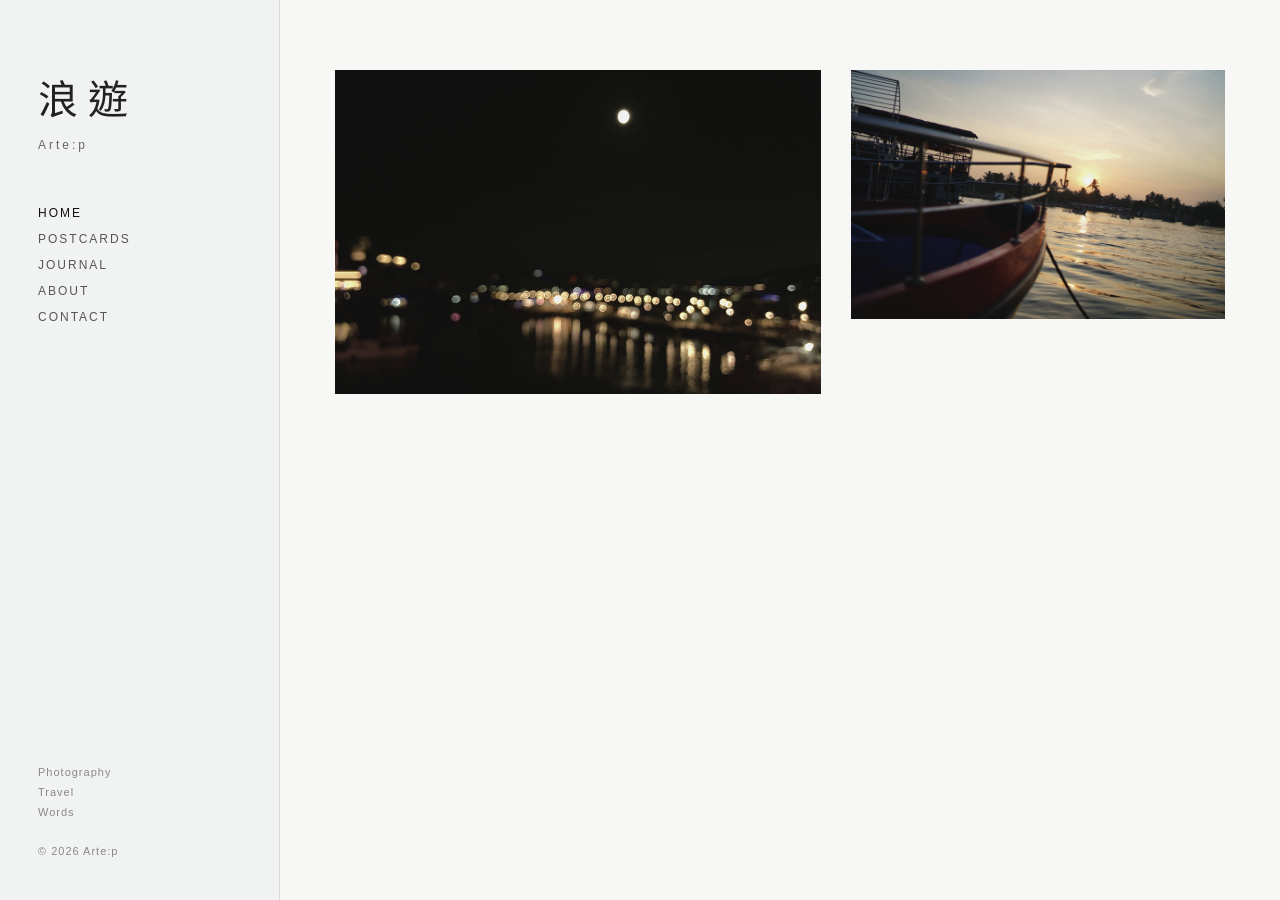
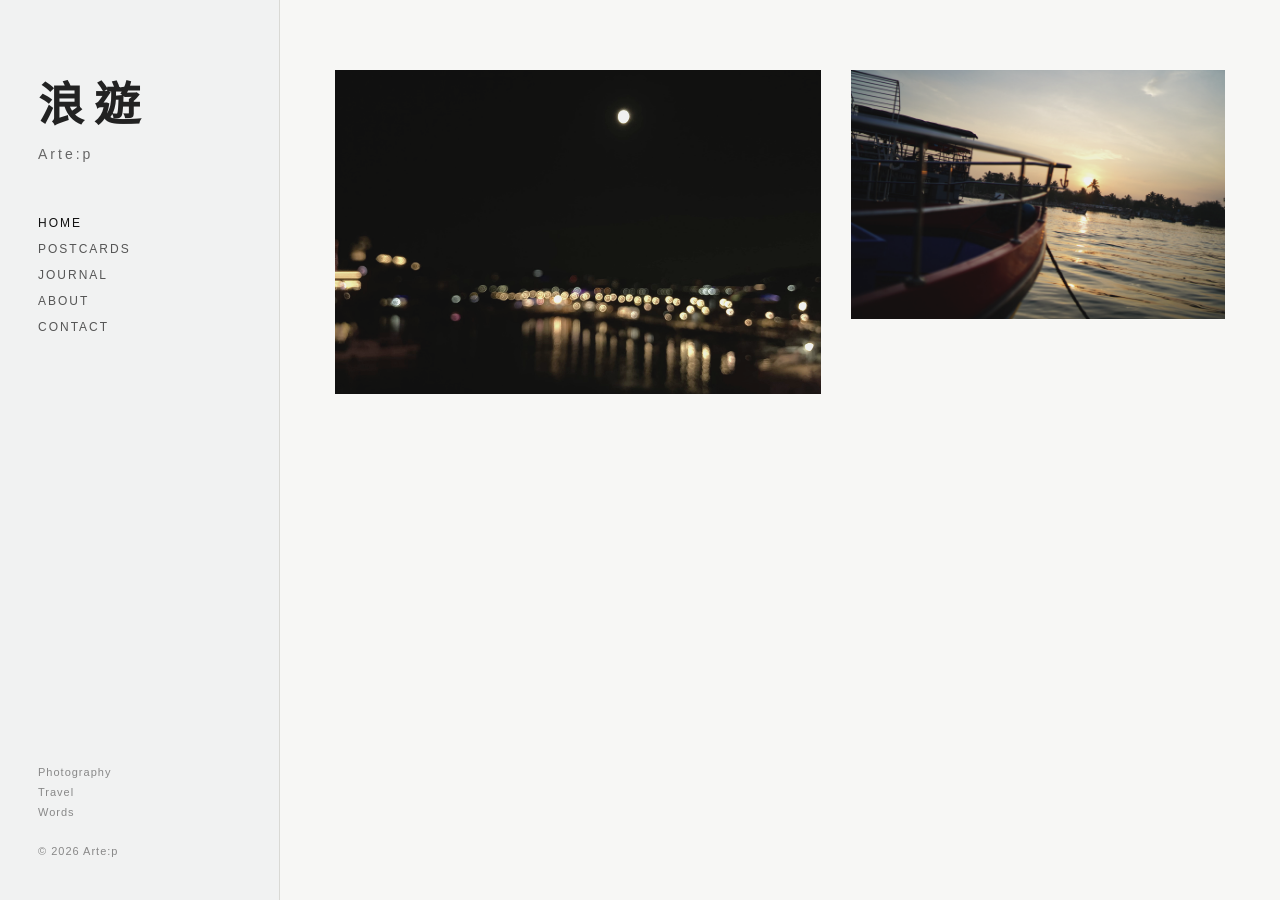
Before and after one commit to artep-wandering/artep-wandering.github.io, a Jekyll site: the page built from index.html, in a window 1280 px wide. Built offline with Jekyll 4.4.1, drawn with Linux system fonts in a browser that asks for light colours.

Commit message:
home_css_0.0.19

```diff
--- a/assets/css/home.css
+++ b/assets/css/home.css
@@ -44,14 +44,14 @@ body {
 }
 
 .brand-title {
-  font-size: 40px;
+  font-size: 46px;
   letter-spacing: 10px;
-  font-weight: 500;
+  font-weight: 600;
   margin-bottom: 12px;
 }
 
 .brand-author {
-  font-size: 12px;
+  font-size: 14px;
   letter-spacing: 3px;
   color: #666;
 }
```
